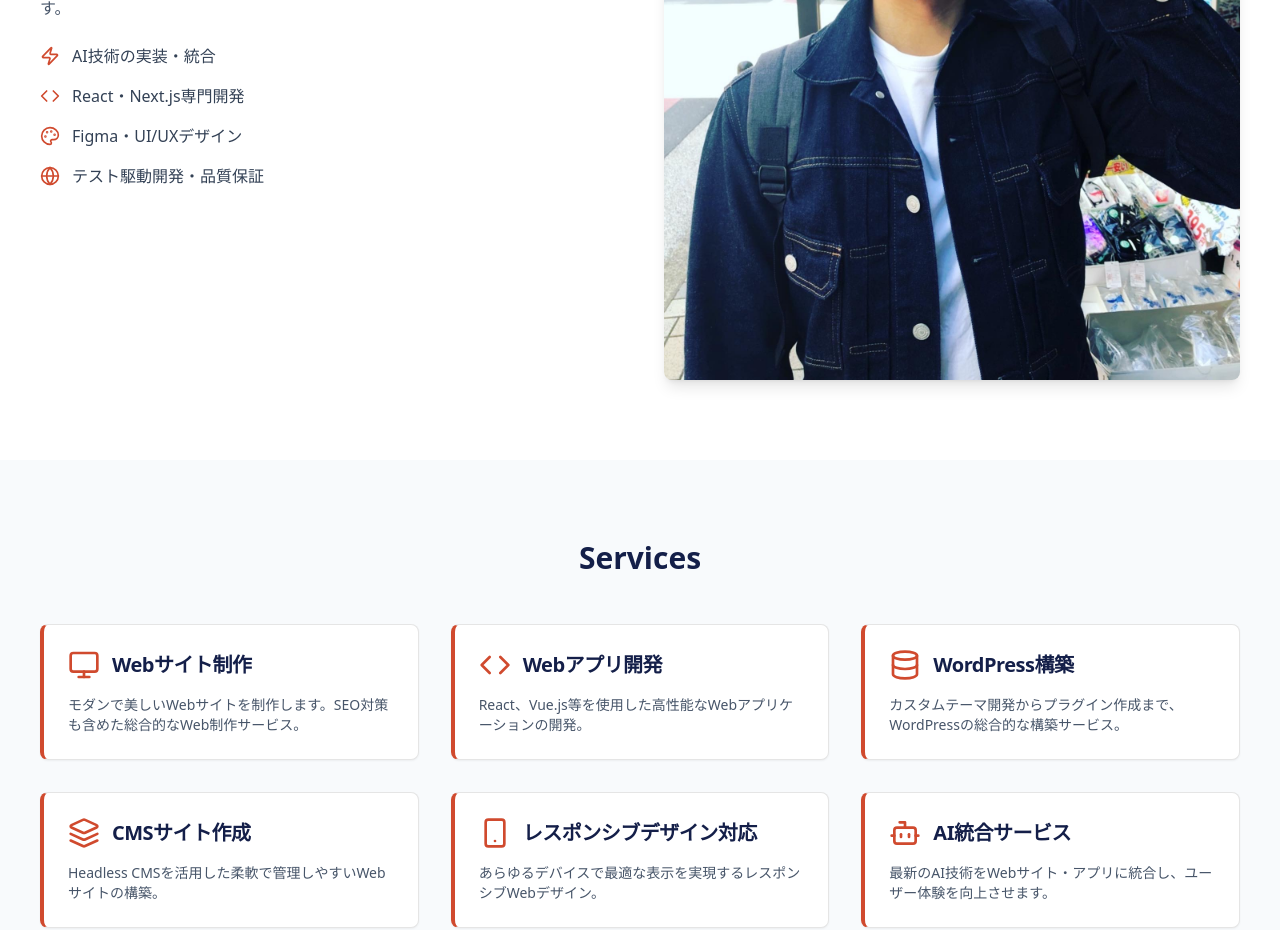
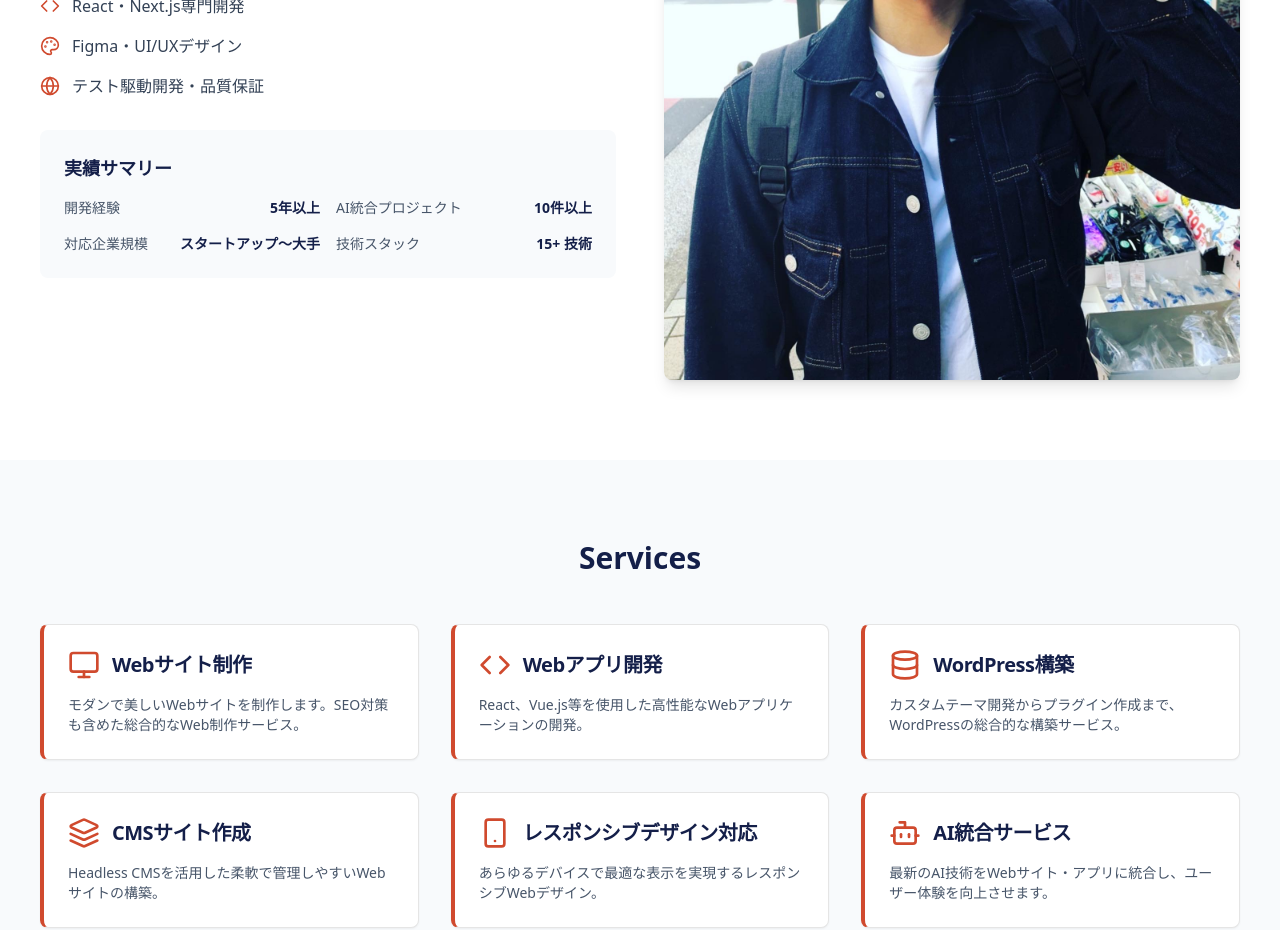
Before and after one commit to masatoman/portfolio, a Next.js app: page / in a window 1280 px wide. Shown: the part 1000-1930 px from the top of the page. Built offline with nearby package versions, Linux system fonts and the light colour scheme.

Commit message:
[追加] Aboutセクションに重複しない軽量版キャリア概要を追加

```diff
--- a/app/page.tsx
+++ b/app/page.tsx
@@ -171,6 +171,29 @@ export default function Portfolio() {
                 <div className="flex items-center space-x-3">
                   <Globe className="h-4 w-4 sm:h-5 sm:w-5 text-brand-accent flex-shrink-0" />
                   <span className="text-sm sm:text-base text-slate-700">テスト駆動開発・品質保証</span>
+                </div>
+              </div>
+
+              {/* 実績サマリー */}
+              <div className="mt-8 bg-slate-50 rounded-lg p-4 sm:p-6">
+                <h4 className="text-lg font-semibold mb-4 text-brand-primary">実績サマリー</h4>
+                <div className="grid grid-cols-1 sm:grid-cols-2 gap-3 sm:gap-4">
+                  <div className="flex items-center justify-between">
+                    <span className="text-sm text-slate-600">開発経験</span>
+                    <span className="text-sm font-semibold text-brand-primary">5年以上</span>
+                  </div>
+                  <div className="flex items-center justify-between">
+                    <span className="text-sm text-slate-600">AI統合プロジェクト</span>
+                    <span className="text-sm font-semibold text-brand-primary">10件以上</span>
+                  </div>
+                  <div className="flex items-center justify-between">
+                    <span className="text-sm text-slate-600">対応企業規模</span>
+                    <span className="text-sm font-semibold text-brand-primary">スタートアップ〜大手</span>
+                  </div>
+                  <div className="flex items-center justify-between">
+                    <span className="text-sm text-slate-600">技術スタック</span>
+                    <span className="text-sm font-semibold text-brand-primary">15+ 技術</span>
+                  </div>
                 </div>
               </div>
             </div>
```
